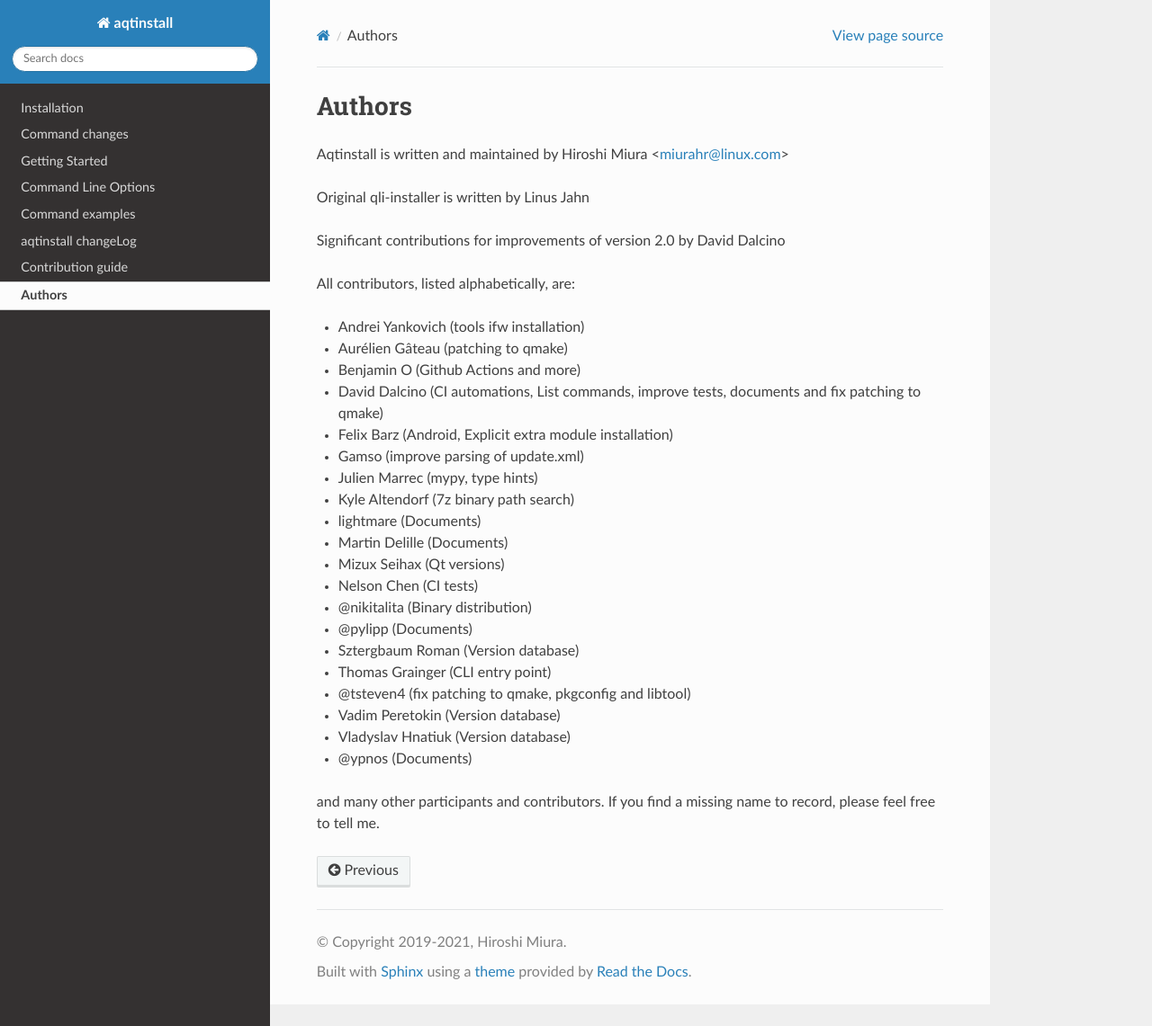
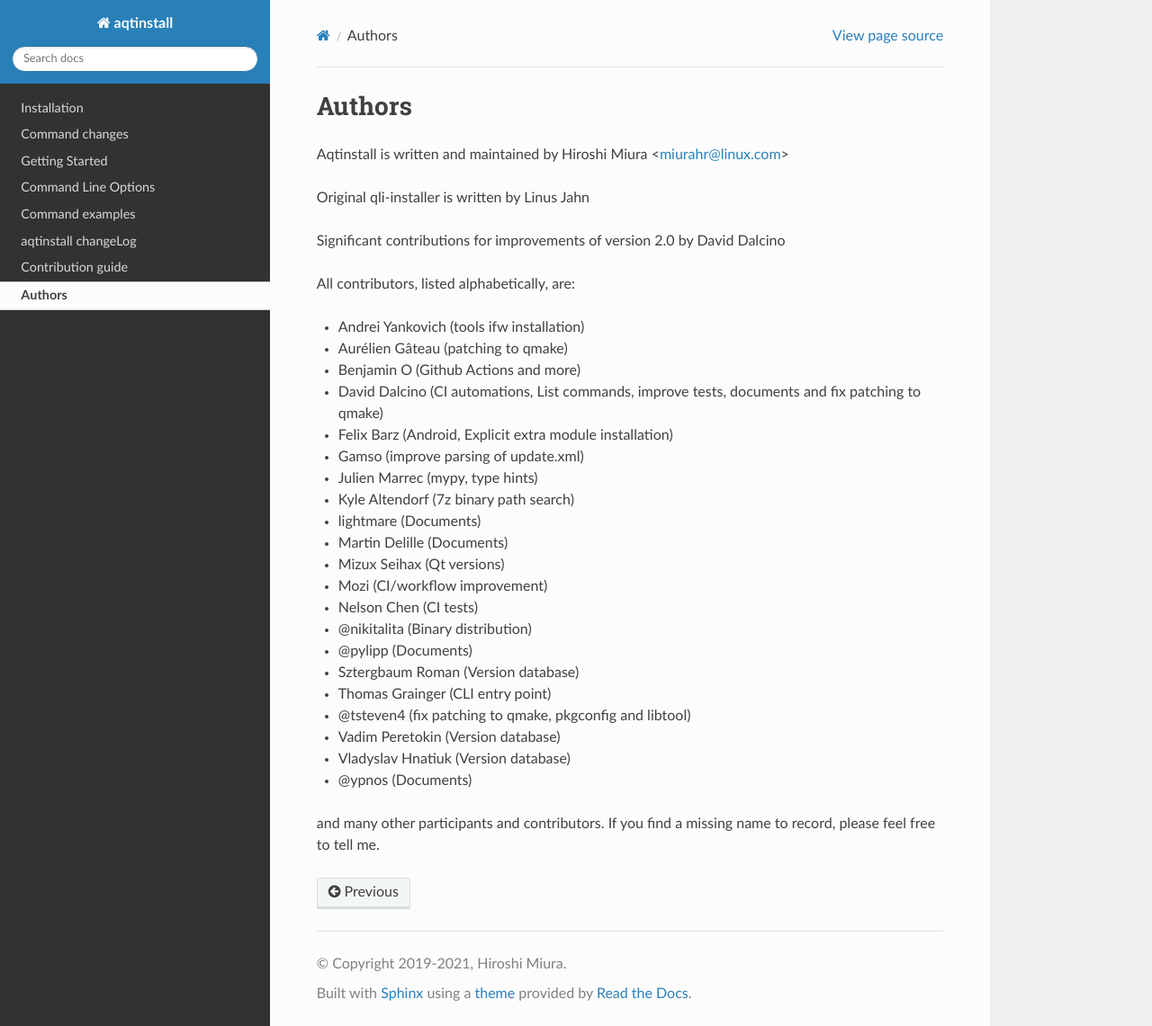
Before and after one commit to miurahr/aqtinstall, a Sphinx documentation site: the page built from docs/authors.rst, in a window 1280 px wide and 1141 px high. Shown: the whole window at 90% size. Built offline with Sphinx 7.4.7 and the Read the Docs theme 2.0.0, drawn with Linux system fonts in a browser that asks for light colours; pages that are not in the unit, such as notebooks, are missing from menus; the version number could not be read and is left out.

Commit message:
Update authors
Signed-off-by: Hiroshi Miura <miurahr@linux.com>

```diff
--- a/docs/authors.rst
+++ b/docs/authors.rst
@@ -24,6 +24,7 @@
 * lightmare (Documents)
 * Martin Delille (Documents)
 * Mizux Seihax (Qt versions)
+* Mozi (CI/workflow improvement)
 * Nelson Chen (CI tests)
 * @nikitalita (Binary distribution)
 * @pylipp (Documents)
```
